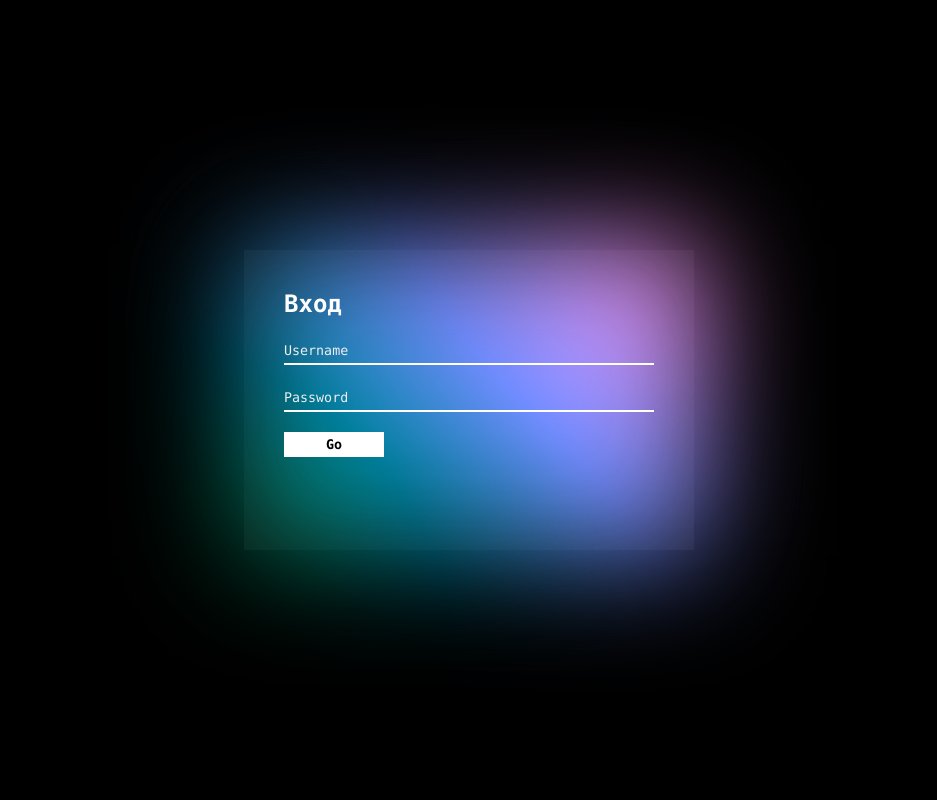
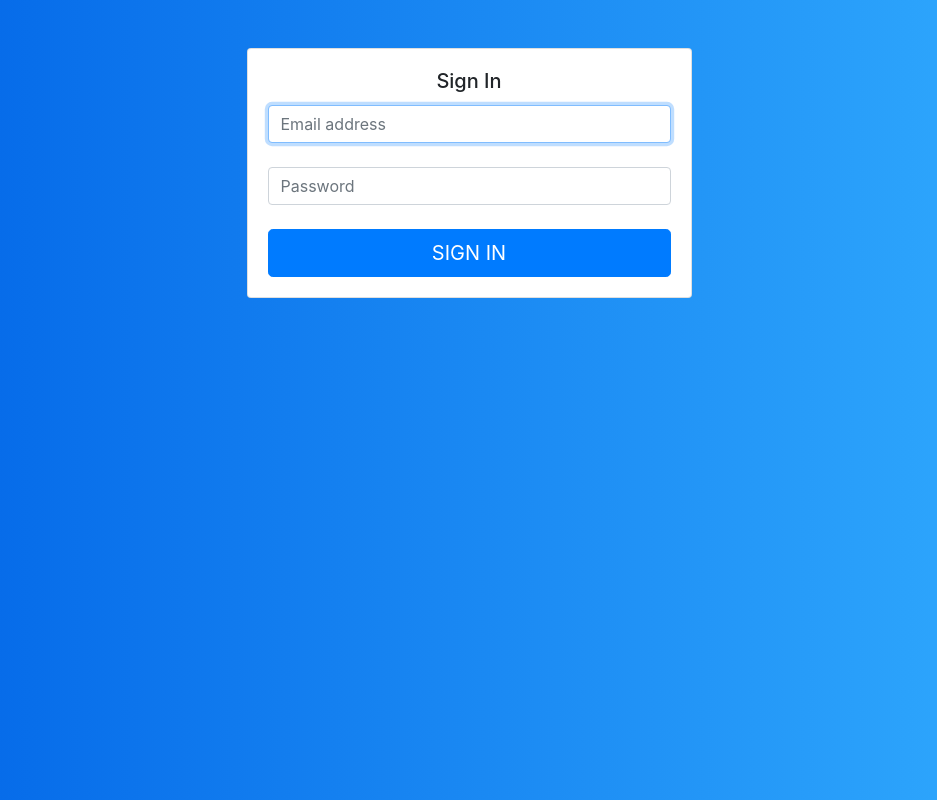
Before and after one commit to savvaplay/NekoFamily-Main, a plain HTML site: page login.html in a window 1280 px wide. Shown: the whole page, without its empty margins (171-1108 px from the left). Drawn offline with nearby package versions, Linux system fonts and the light colour scheme.

Commit message:
написал страницу для входа

```diff
--- a/login.html
+++ b/login.html
@@ -2,24 +2,37 @@
 <html>
 <head>
 	<title>NekoFamily | Login</title>
-	<link rel="stylesheet" type="text/css" href="assets/css/login.css">
+	<style>
+	body {
+  background: #007bff;
+  background: linear-gradient(to right, #0062E6, #33AEFF);
+}
+	</style>
+	<!-- <link rel="stylesheet" type="text/css" href="assets/css/login.css"> -->
+	<link rel="stylesheet" href="https://stackpath.bootstrapcdn.com/bootstrap/4.3.1/css/bootstrap.min.css" integrity="sha384-ggOyR0iXCbMQv3Xipma34MD+dH/1fQ784/j6cY/iJTQUOhcWr7x9JvoRxT2MZw1T" crossorigin="anonymous">
 </head>
 <body>
 		<div class="container">
-	<div class="form">
-		<h2>Вход</h2>
-		<form>
-			<div class="inputBox">
-				<input type="text" name="" placeholder="Username">
+				<div class="row">
+				  <div class="col-sm-9 col-md-7 col-lg-5 mx-auto">
+					<div class="card card-signin my-5">
+					  <div class="card-body">
+						<h5 class="card-title text-center">Sign In</h5>
+						<form class="form-signin">
+						  <div class="form-label-group">
+							<input type="email" id="inputEmail" class="form-control" placeholder="Email address" required autofocus>
+
 						  </div>
-			<div class="inputBox">
-				<input type="password" name="" placeholder="Password">
+						  <br>
+						  <div class="form-label-group">
+							<input type="password" id="inputPassword" class="form-control" placeholder="Password" required>
+							<br>
 						  </div>
-			<div class="inputBox">
-				<input type="submit" name="" value="Go">
+						  <button class="btn btn-lg btn-primary btn-block text-uppercase" type="submit">Sign in</button>
+						  </form>
 						</div>
 					</div>
-		</form>
+				  </div>
 				</div>
 			  </div>
 </body>
```
Also changed, not shown: index-bootstrap.html (+35 -5 lines). Lines whose indentation alone changed are shown as unchanged.
